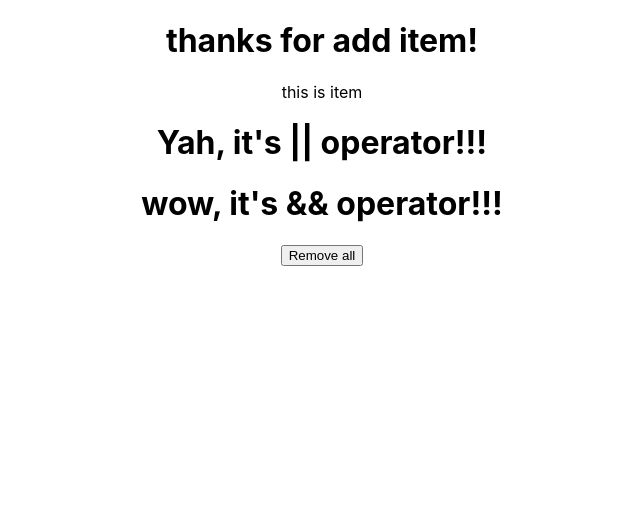
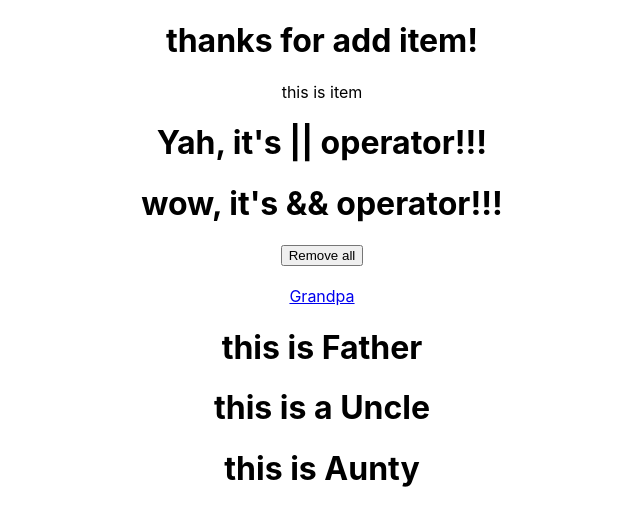
Before and after one commit to CodeWithShamim/ML-9-React-Router-And-States, a React (Create React App) app in the folder Module 54 ( Router Deploy Context API and devtool)/react-context-api/: page /grandpa in a window 1280 px wide. Shown: the top 526 px of the page, without its empty margins (318-958 px from the left). Built offline with nearby package versions, Linux system fonts and the light colour scheme.

Commit message:
components

```diff
--- a/Module 54 ( Router Deploy Context API and devtool)/react-context-api/package.json
+++ b/Module 54 ( Router Deploy Context API and devtool)/react-context-api/package.json
@@ -8,6 +8,7 @@
     "@testing-library/user-event": "^13.5.0",
     "react": "^18.0.0",
     "react-dom": "^18.0.0",
+    "react-router-dom": "^6.3.0",
     "react-scripts": "5.0.0",
     "web-vitals": "^2.1.4"
   },
--- a/Module 54 ( Router Deploy Context API and devtool)/react-context-api/src/App.js
+++ b/Module 54 ( Router Deploy Context API and devtool)/react-context-api/src/App.js
@@ -1,10 +1,17 @@
+import {Route, Routes} from 'react-router-dom';
 import './App.css';
 import Item from './components/Item/Item';
+import Grandpa from  './components/Grandpa/Grandpa'
 
 function App() {
   return (
     <div className="App">
       <Item></Item>
+      <Routes>
+        <Route path='grandpa' element={<Grandpa></Grandpa>}></Route>
+      </Routes>
+
+
     </div>
   );
 }
--- /dev/null
+++ b/Module 54 ( Router Deploy Context API and devtool)/react-context-api/src/components/Aunty/Aunty.js
@@ -0,0 +1,11 @@
+import React from 'react';
+
+const Aunty = () => {
+    return (
+        <div>
+            <h1>this is Aunty</h1>
+        </div>
+    );
+};
+
+export default Aunty;
--- /dev/null
+++ b/Module 54 ( Router Deploy Context API and devtool)/react-context-api/src/components/Father/Father.js
@@ -0,0 +1,11 @@
+import React from 'react';
+
+const Father = () => {
+    return (
+        <div>
+            <h1>this is Father</h1>
+        </div>
+    );
+};
+
+export default Father;
--- /dev/null
+++ b/Module 54 ( Router Deploy Context API and devtool)/react-context-api/src/components/Grandpa/Grandpa.js
@@ -0,0 +1,16 @@
+import React from 'react';
+import Father from '../Father/Father'
+import Uncle from '../Uncle/Uncle'
+import Aunty from '../Aunty/Aunty'
+
+const Grandpa=() => {
+    return (
+        <div>
+            <Father></Father>
+            <Uncle></Uncle>
+            <Aunty></Aunty>
+        </div>
+    );
+};
+
+export default Grandpa;
--- a/Module 54 ( Router Deploy Context API and devtool)/react-context-api/src/components/Item/Item.js
+++ b/Module 54 ( Router Deploy Context API and devtool)/react-context-api/src/components/Item/Item.js
@@ -1,4 +1,5 @@
 import React from 'react';
+import {Link} from 'react-router-dom';
 
 const Item=() => {
     const cart = [4,5,6,5,5]
@@ -25,6 +26,10 @@ const Item=() => {
                 <h1>wow, it's && operator!!!</h1>
                 </div>}
             {cart.length <=4 ? <h1>keep adding</h1> : <button>Remove all</button>}
+
+             <br />
+             <br />
+            <Link to='/grandpa'>Grandpa</Link>
         </div>
     );
 };
--- /dev/null
+++ b/Module 54 ( Router Deploy Context API and devtool)/react-context-api/src/components/Uncle/Uncle.js
@@ -0,0 +1,11 @@
+import React from 'react';
+
+const Uncle = () => {
+    return (
+        <div>
+            <h1>this is a Uncle</h1>
+        </div>
+    );
+};
+
+export default Uncle;
--- a/Module 54 ( Router Deploy Context API and devtool)/react-context-api/src/index.js
+++ b/Module 54 ( Router Deploy Context API and devtool)/react-context-api/src/index.js
@@ -3,11 +3,14 @@ import ReactDOM from 'react-dom';
 import './index.css';
 import App from './App';
 import reportWebVitals from './reportWebVitals';
+import {BrowserRouter} from 'react-router-dom';
 
 ReactDOM.render(
-  <React.StrictMode>
-    <App />
-  </React.StrictMode>,
+  <BrowserRouter>
+      <React.StrictMode>
+        <App />
+      </React.StrictMode>
+  </BrowserRouter>,
   document.getElementById('root')
 );
 
```
Also changed, not shown: Module 54 ( Router Deploy Context API and devtool)/react-context-api/src/components/Brother/Brother.js (added, +11 -0 lines), Module 54 ( Router Deploy Context API and devtool)/react-context-api/src/components/Myself/Myself.js (added, +11 -0 lines), Module 54 ( Router Deploy Context API and devtool)/react-context-api/src/components/Sister/Sister.js (added, +11 -0 lines), Module 54 ( Router Deploy Context API and devtool)/react-context-api/src/components/Grandpa/Grandpa.css (added), 1 other file (tests, documents, lock files or other folders).
